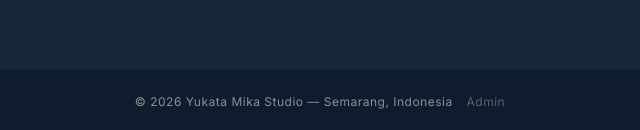
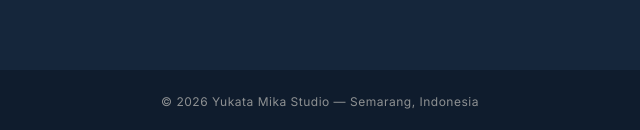
Before and after one commit to Yukata-Mika/yukata-mika, a plain HTML site: page index.html in a window 1280 px wide. Shown: the part 7416-7546 px from the top of the page, 320-960 px from the left. Drawn offline with nearby package versions, Linux system fonts and the light colour scheme; animation ran at ten frames a second; a web font is replaced by a local one.

Commit message:
Add files via upload

```diff
--- a/index.html
+++ b/index.html
@@ -494,7 +494,7 @@
   </div></section>
 </main>
 
-<footer>&copy; 2026 Yukata Mika Studio — Semarang, Indonesia <a href="admin.html" rel="nofollow">Admin</a></footer>
+<footer>&copy; 2026 Yukata Mika Studio — Semarang, Indonesia</footer>
 
 <a class="fab" id="fab" href="#reservasi" aria-label="Formulir pesanan WhatsApp">
   <svg viewBox="0 0 24 24" fill="currentColor"><path d="M12 2a10 10 0 0 0-8.600 15.100L2 22l5-1.300A10 10 0 1 0 12 2Zm0 18.200a8.200 8.200 0 0 1-4.200-1.200l-.300-.200-3 .800.800-2.900-.200-.300A8.200 8.200 0 1 1 12 20.200Zm4.500-6.100c-.200-.100-1.500-.700-1.700-.800-.200-.100-.400-.100-.600.100l-.800 1c-.100.200-.300.200-.500.100-1.500-.700-2.400-1.300-3.400-2.900-.300-.400.300-.400.700-1.300.100-.200 0-.300 0-.500l-.800-1.900c-.200-.500-.400-.400-.600-.400h-.500c-.200 0-.500.100-.700.300-.200.300-.900.900-.900 2.200s.900 2.500 1 2.700c.100.200 1.900 2.900 4.600 4 1.700.700 2.400.800 3.200.700.500-.100 1.500-.600 1.700-1.200.200-.600.200-1.100.100-1.200 0-.200-.200-.200-.500-.400Z"/></svg>
```
